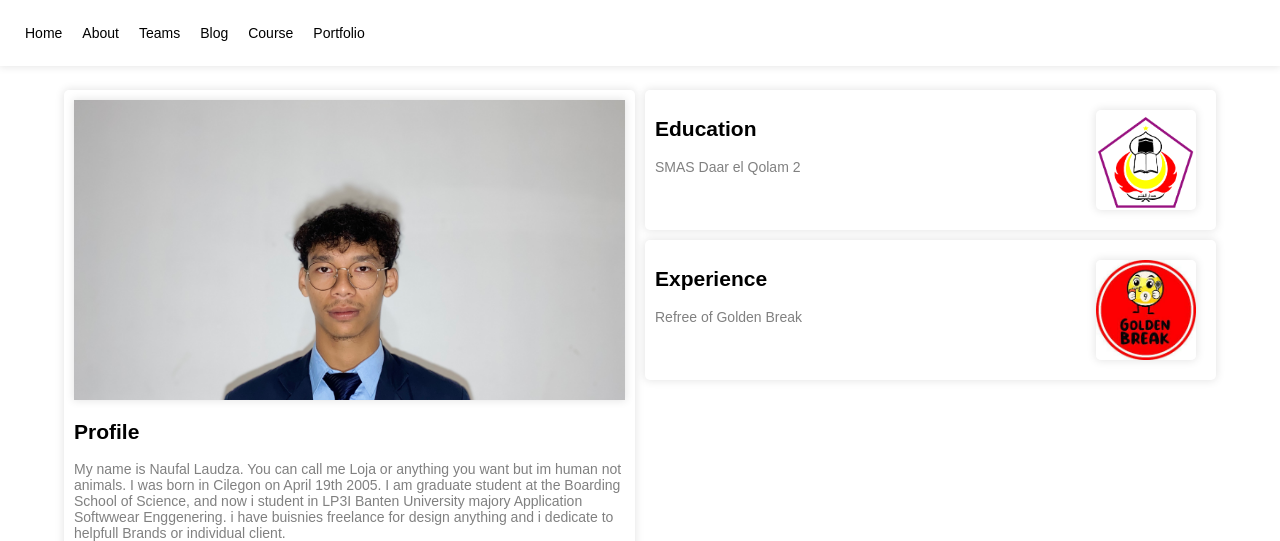
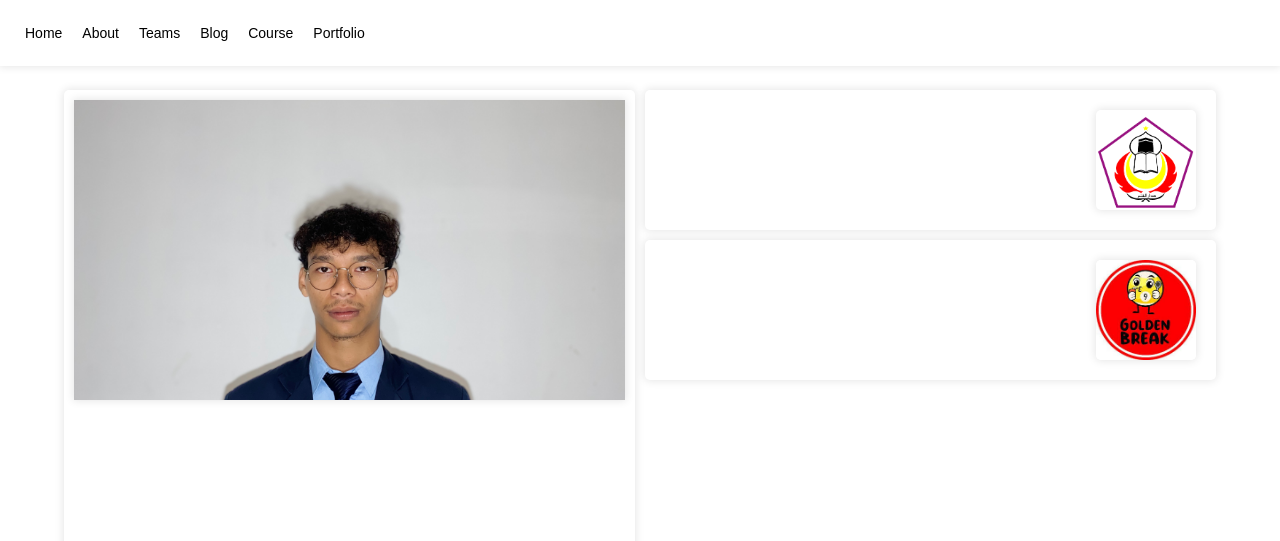
Before and after one commit to Laudza-dev/Laudza-dev.github.io, a plain HTML site: page about.html in a window 1280 px wide. Shown: the top 541 px of the page. Drawn offline with nearby package versions, Linux system fonts and the light colour scheme.

Commit message:
Update menu.css

```diff
--- a/menu.css
+++ b/menu.css
@@ -7,6 +7,13 @@
     gap: 15px;
     width: 90%;
     margin: 90px auto;
+}
+[class*='box']{
+box-shadow: 0 0 8px 1px rgba(0, 0, 0, 0.1);
+padding: 10px;
+border-radius: 5px;
+backdrop-filter: blur(10px);
+-webkit-backdrop-filter: blur(10px);
 }
 .media{
     box-shadow: 0 0 8px 1px rgba(0, 0, 0, 0.1);
@@ -50,17 +57,17 @@ body{
     margin: 0;
     font-family: Arial, sans-serif;
     font-size: 14px;
-    color:black;
+    color:white;
     min-height: 100vh;
     width: 100%;
     height: 90%;
 }
 a{
     text-decoration: none;
-    color: black;
+    color: white;
 }
 p{
-    color: grey;
+    color: white;
 }
 @media only screen and (max-width: 768px){
     .container, ul{
```
